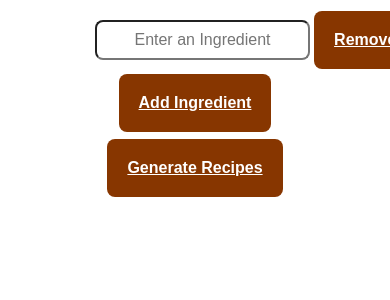
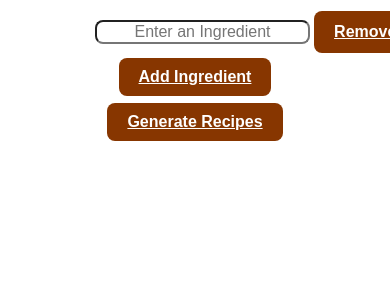
Before and after one commit to BernieBackcountry/aidishesdeployable, a Next.js app: page / in a window 390 px wide. Shown: the top 300 px of the page. Built offline with nearby package versions, Linux system fonts and the light colour scheme.

Commit message:
css changes

```diff
--- a/pages/index.module.css
+++ b/pages/index.module.css
@@ -1,3 +1,8 @@
+/* styles for laptops */
+@media only screen and (min-width: 1024px) {
+  /* your laptop-specific styles here */
+
+
 .page {
     background-color: white;
   }
@@ -48,10 +53,9 @@
   .deletebtn {
     background-color: #873600;
     color: #fff;
-    padding: 20px;
+    padding: 10px 20px;
     text-align: center;
     text-decoration: underline;
-    display: inline-block;
     font-size: 100%;
     cursor: pointer;
     border-radius: 8px;
@@ -102,19 +106,113 @@
     margin: 10px auto;
     display: flex;
   }
-  .homepage{
+}
+
+
+  /* styles for iPhones */
+@media only screen and (max-width: 400px) {
+  /* your iPhone-specific styles here */
+  .page {
+    background-color: white;
+  }
+
+  .container {
+    font-family: Arial, sans-serif;
+    display: grid;
+    grid-template-columns: 1fr 1fr;
+  }
+
+  .title {
+    font-size: 150%;
+    font-style: Georgia;
+    font-weight: bold;
+    color: #333;
+    text-align: left;
+    padding: 0.5% 15%;
+  }
+
+  .description {
+    font-size: 18px;
+    color: #333;
+    margin-bottom: 50px;
+    text-align: center;
+  }
+
+  .button {
+    background-color: #ffb6c1;
+    color: #fff;
+    padding: 15px 30px;
+    border-radius: 5px;
+    text-decoration: none;
+    font-size: 18px;
+    margin-top: 50px;
+    display: inline-block;
+  }
+
+  .ingredientform {
+    font-size: 100%;
+    margin: 10px auto;
+    text-align: center;
+    display: grid;
+    border-radius: 8px;
+  }
+
+  .generatebtn,
+  .addbtn,
+  .deletebtn {
+    background-color: #873600;
+    color: #fff;
+    padding: 10px 20px;
+    text-align: center;
+    text-decoration: underline;
+    font-size: 100%;
+    cursor: pointer;
+    border-radius: 8px;
+    margin: 1% 4%;
+    border: none;
+    font-weight: bold;
+    transition: all 0.3s ease-in-out;
+  }
+
+  .generatebtn:hover,
+  .addbtn:hover,
+  .deletebtn:hover {
+    background-color: #E74C3C;
+    color: #fff;
+    transform: scale(1.1);
+    transition: all 0.3s ease-in-out;
+  }
+
+  .ingredients,
+  .instructions,
+  .nutrition {
+    font-size: 100%;
+    text-align: left;
+    font-style: Georgia;
+    padding: 0.5% 15%;
+  }
+
+  .format {
+    max-width: 200px;
+    text-align: center;
+    border: 1px #D98880;
+    margin: auto;
+  }
+
+  .image {
+    border-radius: 8px;
+    width: auto;
+    height: auto;
+    display: inline-block;
+    padding: 0.5% 15%;
+  }
+
+  .loading {
     padding: auto;
     border-radius: 8px;
-    width: 20%;
+    width: 15%;
     height: auto;
-    margin: auto auto;
-    text-align: center;
+    margin: 10px auto;
+    display: flex;
   }
-  .topbar{
-    padding: auto;
-    border-radius: 8px;
-    width: 20%;
-    height: auto;
-    margin: auto auto;
-    text-align: center;
-  }
+}
```
